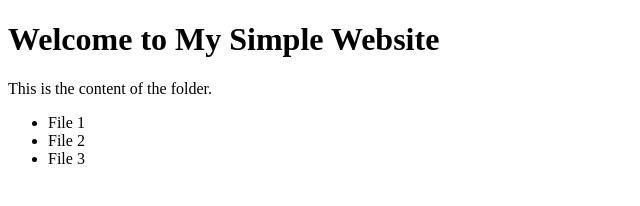
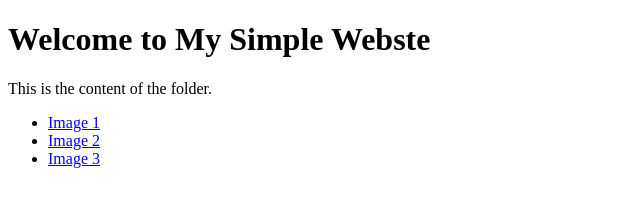
Before and after one commit to inno-devops-labs/F23-intro-course-labs, a plain HTML site: page index.html in a window 1280 px wide. Shown: the whole page, without its empty margins (0-640 px from the left). Drawn offline with Linux system fonts and the light colour scheme.

Commit message:
Update website

```diff
--- a/index.html
+++ b/index.html
@@ -2,15 +2,16 @@
 <!-- You can modify it as you wish -->
 <html>
 <head>
-    <title>My Simple Website</title>
+    <title>My Simple Webste</title>
 </head>
 <body>
-    <h1>Welcome to My Simple Website</h1>
+    <h1>Welcome to My Simple Webste</h1>
     <p>This is the content of the folder.</p>
     <ul>
-        <li>File 1</li>
-        <li>File 2</li>
-        <li>File 3</li>
+
+		<li><a href="https://http.cat/status/418">Image 1</a></li>
+		<li><a href="https://http.cat/status/301">Image 2</a></li>
+		<li><a href="https://http.cat/status/404">Image 3</a></li>
     </ul>
 </body>
 </html>
```
